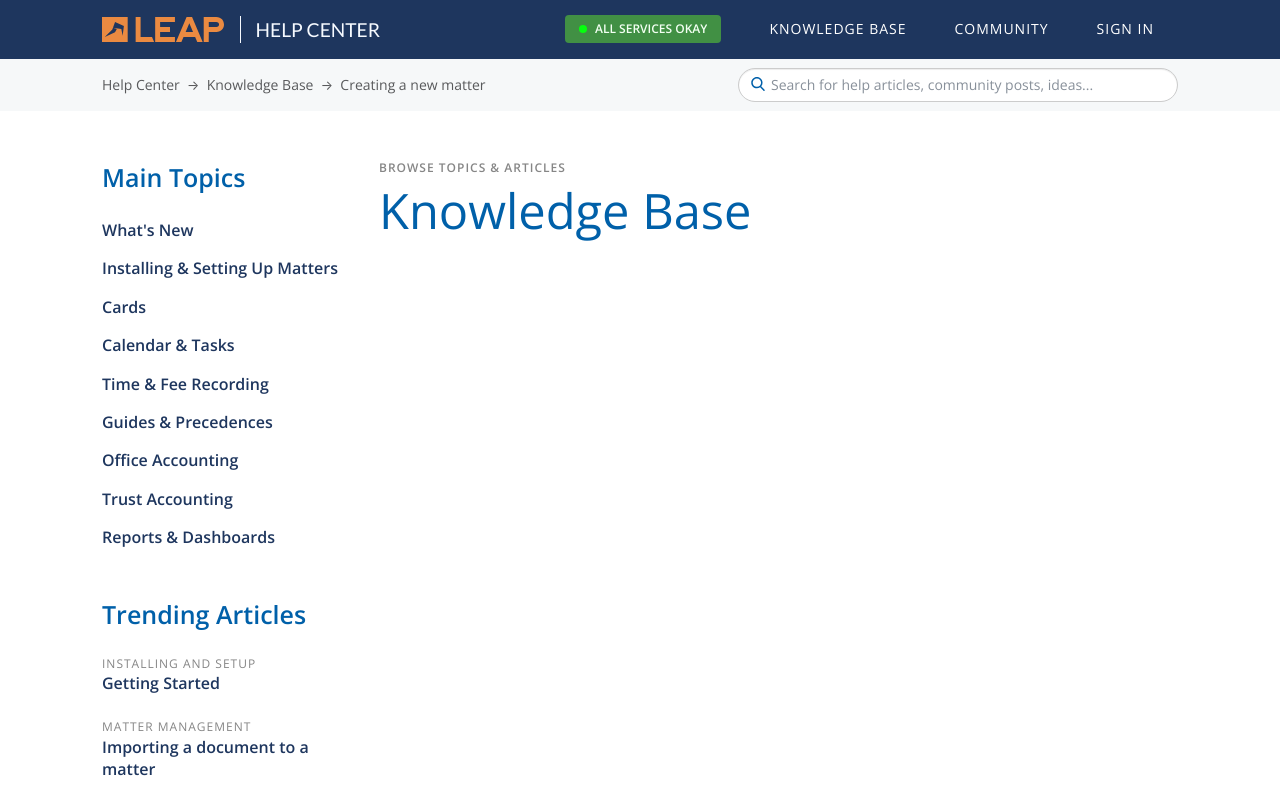
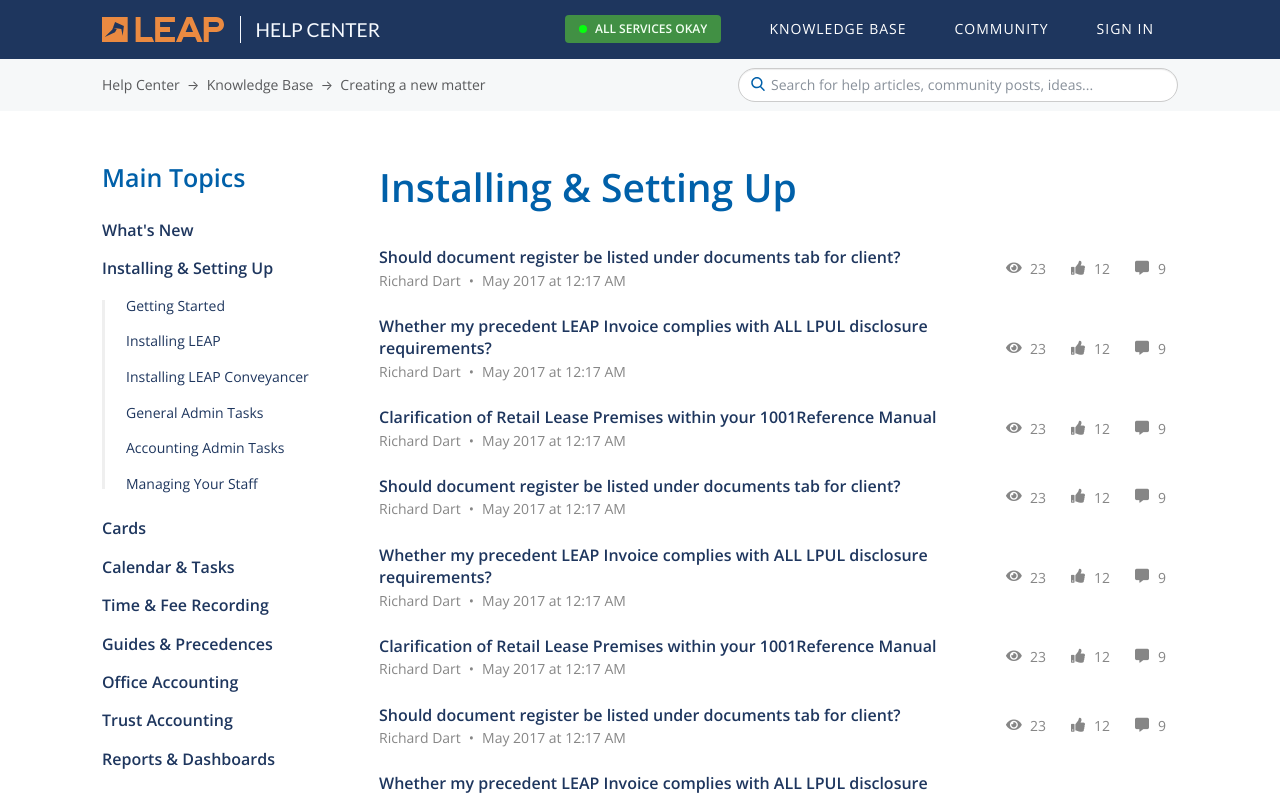
Before and after one commit to ericdefelix/communities, a Vue app: page /topicdetail in a window 1280 px wide. Shown: the top 795 px of the page. Built offline with nearby package versions, Linux system fonts and the light colour scheme.

Commit message:
feature: wire views

```diff
--- /dev/null
+++ b/src/components/ArticleListAppend.vue
@@ -0,0 +1,37 @@
+<template>
+  <div class="hc-article-list">
+    <div class="hc-article-list-item" v-for="article in articles" v-bind:key="article.id">
+      <router-link to="/article">
+        <a href="#" class="hc-article-link">
+          <article class="hc-article">
+            <p class="hc-article-heading">{{ article.heading }} </p>
+            <ul class="hc-card-meta-info ml-auto">
+              <li v-for="info in article.metadata" v-bind:key="info.id">{{ info }}</li>
+            </ul>
+          </article>
+        </a>
+      </router-link>
+      <ul class="hc-article-link-append">
+        <li class="hc-article-link-append-item">
+          <i class="fas fa-eye"></i><span>23</span>
+        </li>
+        <li class="hc-article-link-append-item">
+          <i class="fas fa-thumbs-up"></i><span>12</span>
+        </li>
+        <li class="hc-article-link-append-item">
+          <i class="fas fa-comment-alt"></i><span>9</span>
+        </li>
+      </ul>
+    </div>
+  </div>
+</template>
+
+<script>
+export default {
+  name: 'ArticleListAppend',
+  props: {
+    articles: Array,
+    isSmall: Boolean
+  }
+}
+</script>
--- /dev/null
+++ b/src/components/SubTopicList.vue
@@ -0,0 +1,16 @@
+<template>
+  <div class="hc-subtopic-list">
+    <router-link to="/topicdetail">
+      <a class="hc-topic-list-link" href="#" v-for="subtopic in topics" v-bind:key="subtopic.id">{{ subtopic.text }}</a>
+    </router-link>
+  </div>
+</template>
+
+<script>
+export default {
+  name: 'SubTopicList',
+  props: {
+    topics: Array
+  }
+}
+</script>
--- a/src/components/TopicList.vue
+++ b/src/components/TopicList.vue
@@ -2,14 +2,24 @@
   <div class="hc-topic-list">
     <h5 class="hc-topic-catalog-heading text-bold text-primary-lighter">{{ heading }}</h5>
     <div class="hc-topic-list-content">
-      <a class="hc-topic-list-link" href="#" v-for="link in topics" v-bind:key="link.id" >{{ link.text }}</a>
+      <div v-for="link in topics" v-bind:key="link.id">
+        <router-link to="/topicdetail">
+          <a class="hc-topic-list-link" href="#">{{ link.text }}</a>
+        </router-link>
+        <SubTopicList v-if="link.hasOwnProperty('topics')" v-bind:topics="link.topics"/>
+      </div>
     </div>
   </div>
 </template>
 
 <script>
+import SubTopicList from '@/components/SubTopicList'
+
 export default {
   name: 'TopicList',
+  components: {
+    SubTopicList
+  },
   props: {
     heading: String,
     topics: Array
--- a/src/scss-compile/components/_article-list.scss
+++ b/src/scss-compile/components/_article-list.scss
@@ -47,3 +47,7 @@
     }
   }
 }
+
+.#{$namespace}article-title-container {
+  margin-bottom: v('space-xl');
+}
--- a/src/scss-compile/features/knowledgebase/_aside-articles.scss
+++ b/src/scss-compile/features/knowledgebase/_aside-articles.scss
@@ -26,4 +26,26 @@
       }
     }
   }
+
+  .#{$namespace}subtopic-list {
+    padding-left: v('space-lg');
+    margin-bottom: v('space-lg');
+    position: relative;
+
+    .#{$namespace}topic-list-link {
+      font-size: v('navlink-text-size');
+      font-weight: 400;
+    }
+
+    &::before {
+      content: '';
+      position: absolute;
+      width: 0.1875rem;
+      height: auto;
+      top: 0.25rem;
+      bottom: 0.25rem;
+      left: 0;
+      background-color: #efefef;
+    }
+  }
 }
--- a/src/views/ArticleDetail.vue
+++ b/src/views/ArticleDetail.vue
@@ -12,7 +12,7 @@
             <ArticleList v-bind:articles="articles"/>
           </div>
 
-          <SpotlightCard v-bind:spotlight="spotlights[0]" />
+          <SpotlightCard v-bind:content="spotlights[0]" />
         </aside>
         <div class="hc-main">
           <div class="hc-article-title-container">
@@ -25,7 +25,8 @@
 
           <ArticleFollowupHotJar/>
 
-          <RelatedDiscussions v-bind:discussions="discussions"/>
+          <h5 class="text-heading text-bold">Related Discussions</h5>
+          <ArticleListAppend v-bind:articles="discussions"/>
         </div>
       </div>
     </div>
@@ -43,7 +44,7 @@
 import Breadcrumbs from '@/components/Breadcrumbs'
 import Prefooter from '@/components/Prefooter'
 import ArticleFollowupHotJar from '@/components/ArticleFollowupHotJar'
-import RelatedDiscussions from '@/components/RelatedDiscussions'
+import ArticleListAppend from '@/components/ArticleListAppend'
 import articleTextPlaceholder from '@/components/_articleTextPlaceholder'
 
 export default {
@@ -55,13 +56,13 @@
     Breadcrumbs,
     Prefooter,
     ArticleFollowupHotJar,
-    RelatedDiscussions,
+    ArticleListAppend,
     articleTextPlaceholder
   },
   data: function () {
     return {
       spotlights: [
-        { heading: 'Heading', subheading: 'Subheading', content: 'Content' }
+        { isLarge: true, heading: 'ByLawyers 2.0', subheading: 'Companion Apps', text: 'Ullam incidunt potenti rutrum', url: 'sample3.jpg' }
       ],
       articles: [
         { heading: 'Getting Started', subheading: 'Installing and Setup' },
@@ -71,9 +72,9 @@
         { heading: 'Troubleshooting printer problems', subheading: 'Technical' }
       ],
       discussions: [
-        { heading: 'Should document register be listed under documents tab for client?', text: 'LEAP Desktop • Richard Dart 11 • May 2017 at 12:17 AM' },
-        { heading: 'Whether my precedent LEAP Invoice complies with ALL LPUL disclosure requirements?', text: 'LEAP Desktop • Richard Dart 11 • May 2017 at 12:17 AM' },
-        { heading: 'Clarification of Retail Lease Premises within your 1001Reference Manual', text: 'LEAP Desktop • Richard Dart 11 • May 2017 at 12:17 AM' }
+        { heading: 'Should document register be listed under documents tab for client?', metadata: ['LEAP Desktop', 'Richard Dart', 'May 2017 at 12:17 AM'] },
+        { heading: 'Whether my precedent LEAP Invoice complies with ALL LPUL disclosure requirements?', metadata: ['LEAP Desktop', 'Richard Dart', 'May 2017 at 12:17 AM'] },
+        { heading: 'Clarification of Retail Lease Premises within your 1001Reference Manual', metadata: ['LEAP Desktop', 'Richard Dart', 'May 2017 at 12:17 AM'] }
       ]
     }
   }
--- a/src/views/TopicDetail.vue
+++ b/src/views/TopicDetail.vue
@@ -11,18 +11,20 @@
             <div class="hc-aside-topics mb-5">
               <TopicList v-bind:topics="sidebar_topics.topics" v-bind:heading="sidebar_topics.heading"/>
             </div>
-            <div class="hc-aside-trending mb-5">
+            <!-- <div class="hc-aside-trending mb-5">
               <h5 class="text-heading text-bold">Trending Articles</h5>
-              <ArticleList v-bind:articles="articles" v-bind:isSmall="true"/>
-            </div>
+              <ArticleList v-bind:articles="trending" v-bind:isSmall="true"/>
+            </div> -->
             <SpotlightCard v-bind:content="spotlight[0]" />
           </div>
         </aside>
 
         <div class="hc-main content" id="content">
-          <small class="hc-article-subheading text-uppercase text-bold">Browse topics & articles</small>
-          <h2 class="text-primary-lighter mb-3">Knowledge Base</h2>
-
+          <div class="hc-article-title-container">
+            <ArticleItem v-bind:content="{ isLarge: false, heading:'Installing & Setting Up'}"/>
+          </div>
+          <ArticleListAppend v-bind:articles="articles"/>
+          <button type="button" class="btn btn-default">Load more articles</button>
         </div>
       </div>
   </div>
@@ -32,7 +34,9 @@
 </template>
 
 <script>
-import ArticleList from '@/components/ArticleList'
+// import ArticleList from '@/components/ArticleList'
+import ArticleListAppend from '@/components/ArticleListAppend'
+import ArticleItem from '@/components/ArticleItem'
 import SpotlightCard from '@/components/SpotlightCard'
 import TopicList from '@/components/TopicList'
 import Breadcrumbs from '@/components/Breadcrumbs'
@@ -40,35 +44,27 @@
 export default {
   name: 'topicDetailPage',
   components: {
-    SpotlightCard, Breadcrumbs, TopicList, ArticleList
+    SpotlightCard,
+    Breadcrumbs,
+    TopicList,
+    // ArticleList,
+    ArticleItem,
+    ArticleListAppend
   },
   props: {
     topics: Array,
     heading: String
-  },
-  methods: {
-    randomViewAllText () {
-      const randomNumber = () => { return Math.floor(Math.random() * (60 - 1 + 1) + 1) }
-      return `View all ${randomNumber()} articles`
-    }
   },
   data: function () {
     return {
       spotlight: [
         { isLarge: true, heading: 'ByLawyers 2.0', subheading: 'Companion Apps', text: 'Ullam incidunt potenti rutrum', url: 'sample3.jpg' }
       ],
-      articles: [
-        { heading: 'Getting Started', subheading: 'Installing and Setup' },
-        { heading: 'Importing a document to a matter', subheading: 'Matter Management' },
-        { heading: 'Calculation of VAT on Invoices - Rounding of Amounts', subheading: 'Accounting' },
-        { heading: 'Recording time in Microsoft Outlook', subheading: 'Accounting' },
-        { heading: 'Troubleshooting printer problems', subheading: 'Technical' }
-      ],
       sidebar_topics: {
         heading: 'Main Topics',
         topics: [
           { text: 'What\'s New' },
-          { text: 'Installing & Setting Up Matters', topics: [{ text: 'Getting Started' }, { text: 'Installing LEAP' }, { text: 'Installing LEAP Conveyancer' }, { text: 'General Admin Tasks' }, { text: 'Accounting Admin Tasks' }, { text: 'Managing Your Staff' }] },
+          { text: 'Installing & Setting Up', topics: [{ text: 'Getting Started' }, { text: 'Installing LEAP' }, { text: 'Installing LEAP Conveyancer' }, { text: 'General Admin Tasks' }, { text: 'Accounting Admin Tasks' }, { text: 'Managing Your Staff' }] },
           { text: 'Cards' },
           { text: 'Calendar & Tasks' },
           { text: 'Time & Fee Recording' },
@@ -77,7 +73,25 @@
           { text: 'Trust Accounting' },
           { text: 'Reports & Dashboards' }
         ]
-      }
+      },
+      articles: [
+        { heading: 'Should document register be listed under documents tab for client?', metadata: ['Richard Dart', 'May 2017 at 12:17 AM'] },
+        { heading: 'Whether my precedent LEAP Invoice complies with ALL LPUL disclosure requirements?', metadata: ['Richard Dart', 'May 2017 at 12:17 AM'] },
+        { heading: 'Clarification of Retail Lease Premises within your 1001Reference Manual', metadata: ['Richard Dart', 'May 2017 at 12:17 AM'] },
+        { heading: 'Should document register be listed under documents tab for client?', metadata: ['Richard Dart', 'May 2017 at 12:17 AM'] },
+        { heading: 'Whether my precedent LEAP Invoice complies with ALL LPUL disclosure requirements?', metadata: ['Richard Dart', 'May 2017 at 12:17 AM'] },
+        { heading: 'Clarification of Retail Lease Premises within your 1001Reference Manual', metadata: ['Richard Dart', 'May 2017 at 12:17 AM'] },
+        { heading: 'Should document register be listed under documents tab for client?', metadata: ['Richard Dart', 'May 2017 at 12:17 AM'] },
+        { heading: 'Whether my precedent LEAP Invoice complies with ALL LPUL disclosure requirements?', metadata: ['Richard Dart', 'May 2017 at 12:17 AM'] },
+        { heading: 'Clarification of Retail Lease Premises within your 1001Reference Manual', metadata: ['Richard Dart', 'May 2017 at 12:17 AM'] }
+      ],
+      trending: [
+        { heading: 'Getting Started', subheading: 'Installing and Setup' },
+        { heading: 'Importing a document to a matter', subheading: 'Matter Management' },
+        { heading: 'Calculation of VAT on Invoices - Rounding of Amounts', subheading: 'Accounting' },
+        { heading: 'Recording time in Microsoft Outlook', subheading: 'Accounting' },
+        { heading: 'Troubleshooting printer problems', subheading: 'Technical' }
+      ]
     }
   }
 }
--- a/src/views/Topics.vue
+++ b/src/views/Topics.vue
@@ -20,8 +20,9 @@
         </aside>
 
         <div class="hc-main content" id="content">
-          <small class="hc-article-subheading text-uppercase text-bold">Browse topics & articles</small>
-          <h2 class="text-primary-lighter mb-3">Knowledge Base</h2>
+          <div class="hc-article-title-container">
+            <ArticleItem v-bind:content="{ isLarge: false, heading:'Knowledge Base', subheading: 'Browse topics & articles' }"/>
+          </div>
 
           <ul class="nav nav-tabs" role="tablist" aria-orientation="horizontal">
             <li class="nav-item">
@@ -48,6 +49,7 @@
 </template>
 
 <script>
+import ArticleItem from '@/components/ArticleItem'
 import ArticleList from '@/components/ArticleList'
 import SpotlightCard from '@/components/SpotlightCard'
 import TopicCatalog from '@/components/TopicCatalog'
@@ -57,7 +59,7 @@
 export default {
   name: 'topicCatalogPage',
   components: {
-    SpotlightCard, Breadcrumbs, TopicCatalog, TopicList, ArticleList
+    SpotlightCard, Breadcrumbs, TopicCatalog, TopicList, ArticleList, ArticleItem
   },
   props: {
     topics: Array,
```
Also changed, not shown: src/components/RelatedDiscussions.vue (deleted, +0 -39 lines).
